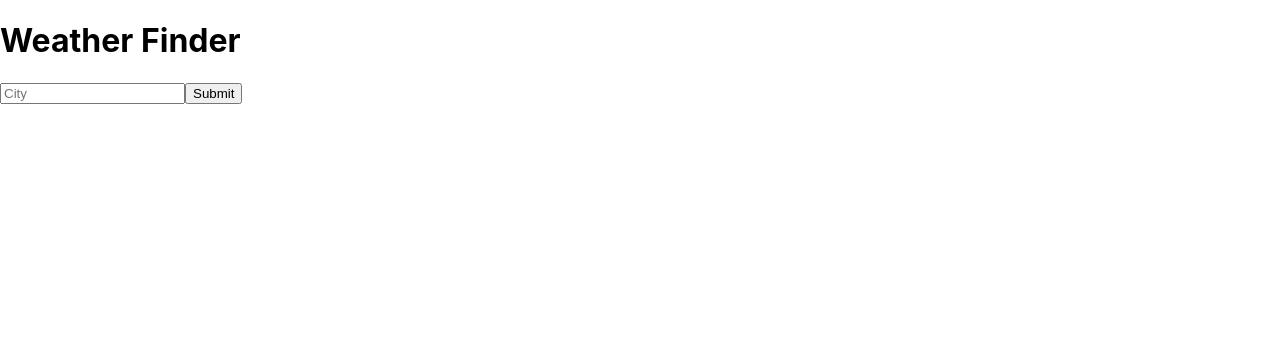
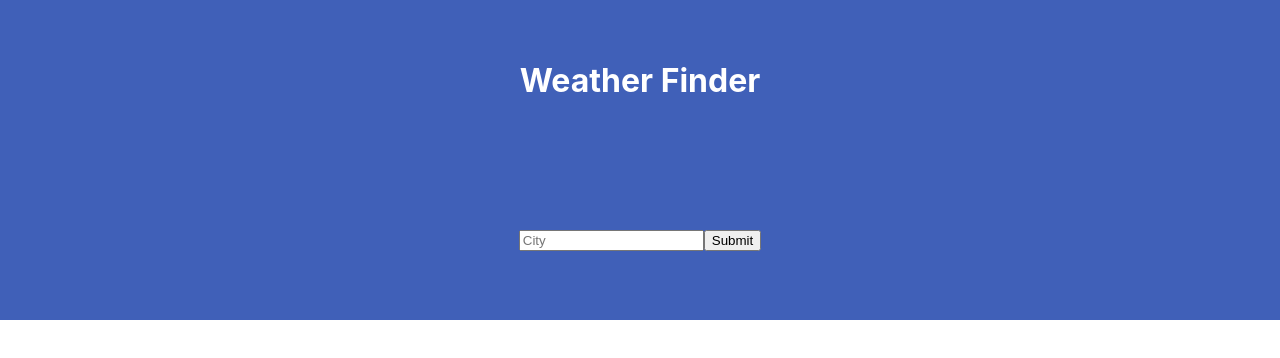
Before and after one commit to chittyliu/weather-app, a React (Create React App) app: page / in a window 1280 px wide. Shown: the top 358 px of the page. Built offline with nearby package versions, Linux system fonts and the light colour scheme.

Commit message:
made it prettier

```diff
--- /dev/null
+++ b/src/App.css
@@ -0,0 +1,7 @@
+.componentcontainer {
+  align-items: center;
+  justify-content: space-around;
+  align-content: center;
+  display: flex;
+  height: 20vh;
+}
--- a/src/App.js
+++ b/src/App.js
@@ -1,7 +1,7 @@
 import React from "react";
-import Title from "./compoments/Title";
-import Form from "./compoments/Form";
-import Weather from "./compoments/Weather";
+import Title from "./components/Title";
+import Form from "./components/Form";
+import Weather from "./components/Weather";
 
 const API_KEY = "d0a10211ea3d36b0a6423a104782130e";
 
@@ -43,7 +43,16 @@ class App extends React.Component {
   };
   render() {
     return (
-      <div className="container">
+      <div
+        className="container"
+        style={{
+          backgroundColor: "#4060b8",
+          display: "grid",
+          alignItems: "center",
+          justifyContent: "space-around",
+          height: "-webkit-fill-available"
+        }}
+      >
         <Title />
         <Form getWeather={this.getWeather} />
         <Weather
--- a/src/compoments/Form.jsx
+++ b/src/components/Form.jsx
@@ -1,9 +1,10 @@
 import React, { Component } from "react";
+import "../App.css";
 
 class Form extends Component {
   render() {
     return (
-      <form onSubmit={this.props.getWeather}>
+      <form className="componentcontainer" onSubmit={this.props.getWeather}>
         <input type="text" name="city" placeholder="City" />
         <button>Submit</button>
       </form>
--- a/src/compoments/Title.jsx
+++ b/src/components/Title.jsx
@@ -1,9 +1,10 @@
 import React, { Component } from "react";
+import "../App.css";
 
 class Title extends Component {
   render() {
     return (
-      <div>
+      <div className="componentcontainer">
         <h1>Weather Finder</h1>
       </div>
     );
--- a/src/compoments/Weather.jsx
+++ b/src/components/Weather.jsx
@@ -1,4 +1,5 @@
 import React, { Component } from "react";
+import "../App.css";
 
 class Weather extends Component {
   render() {
--- a/src/index.css
+++ b/src/index.css
@@ -6,6 +6,7 @@ body {
     sans-serif;
   -webkit-font-smoothing: antialiased;
   -moz-osx-font-smoothing: grayscale;
+  color: white;
 }
 
 code {
```
